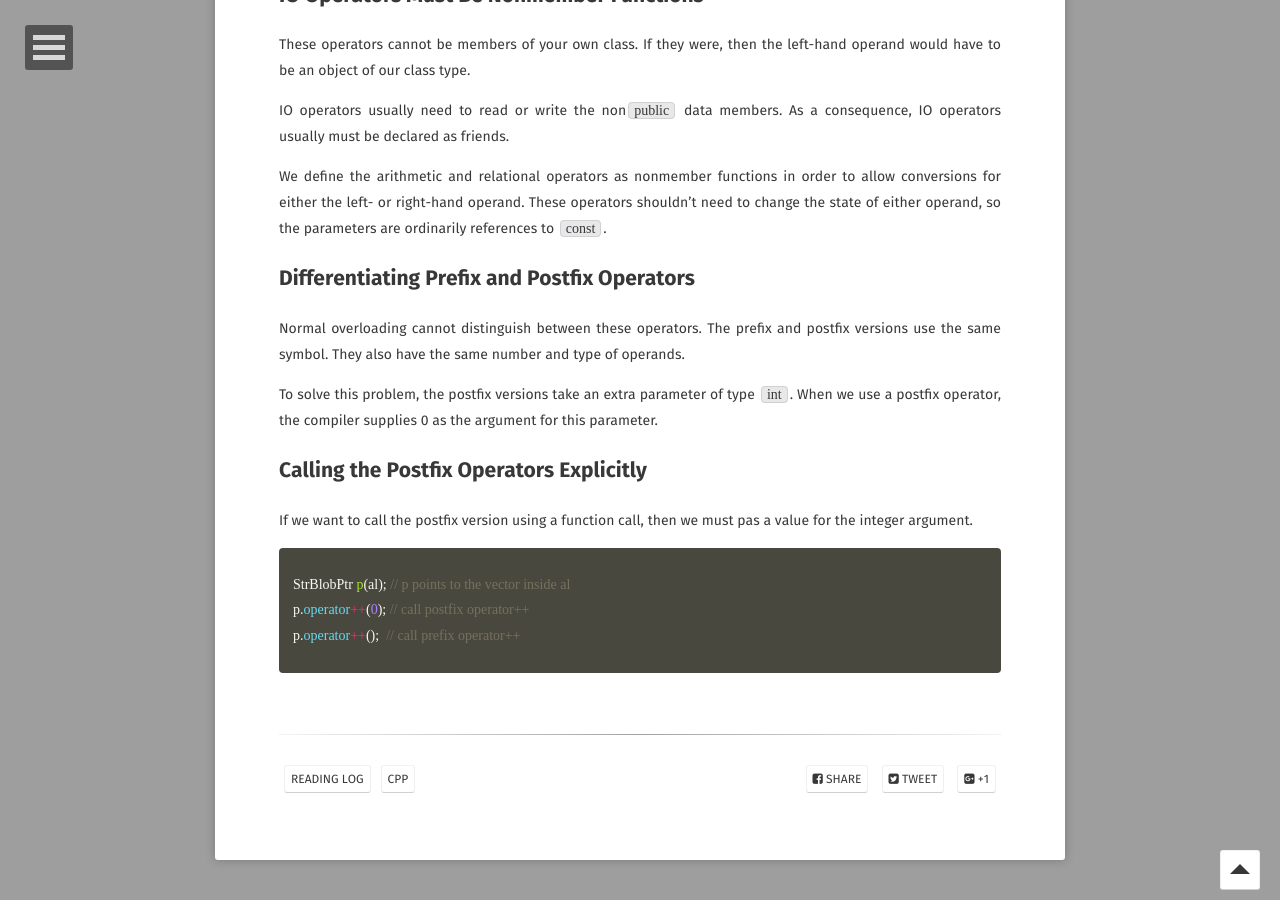
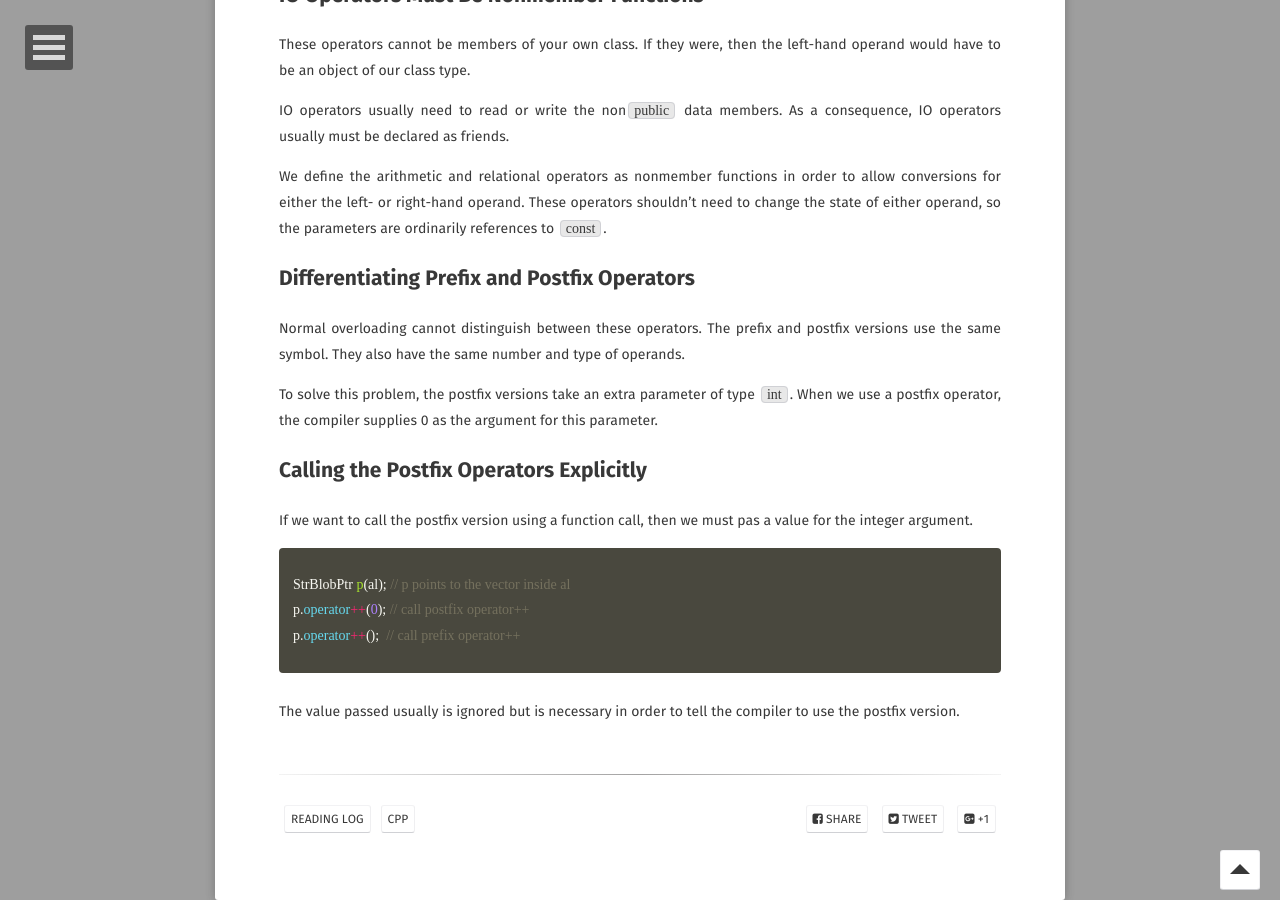
Before and after one commit to Planck35/planck35.github.io, a Jekyll site: the page built from _posts/2020-02-04-overloaded-operations-and-conversions.md, in a window 1280 px wide and 900 px high, scrolled down 1433 px. Built offline with Jekyll 4.4.1, drawn with Linux system fonts in a browser that asks for light colours; some web fonts are replaced; comment, search, counter and statistics services are not loaded.

Commit message:
update operator overloading

```diff
--- a/_posts/2020-02-04-overloaded-operations-and-conversions.md
+++ b/_posts/2020-02-04-overloaded-operations-and-conversions.md
@@ -63,3 +63,4 @@ StrBlobPtr p(al); // p points to the vector inside al
 p.operator++(0); // call postfix operator++
 p.operator++();  // call prefix operator++
 {% endhighlight %}
+The value passed usually is ignored but is necessary in order to tell the compiler to use the postfix version.
```
